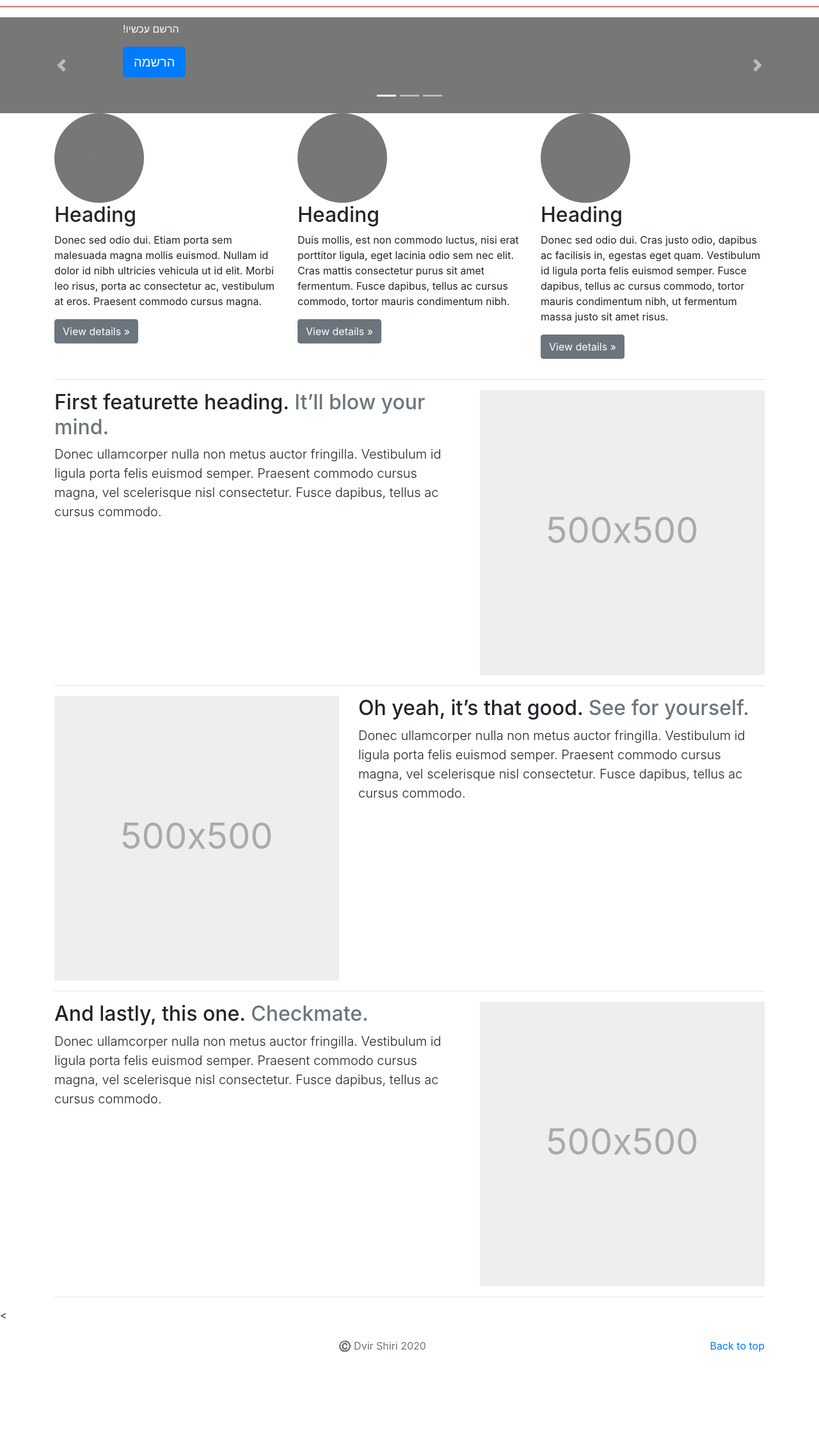
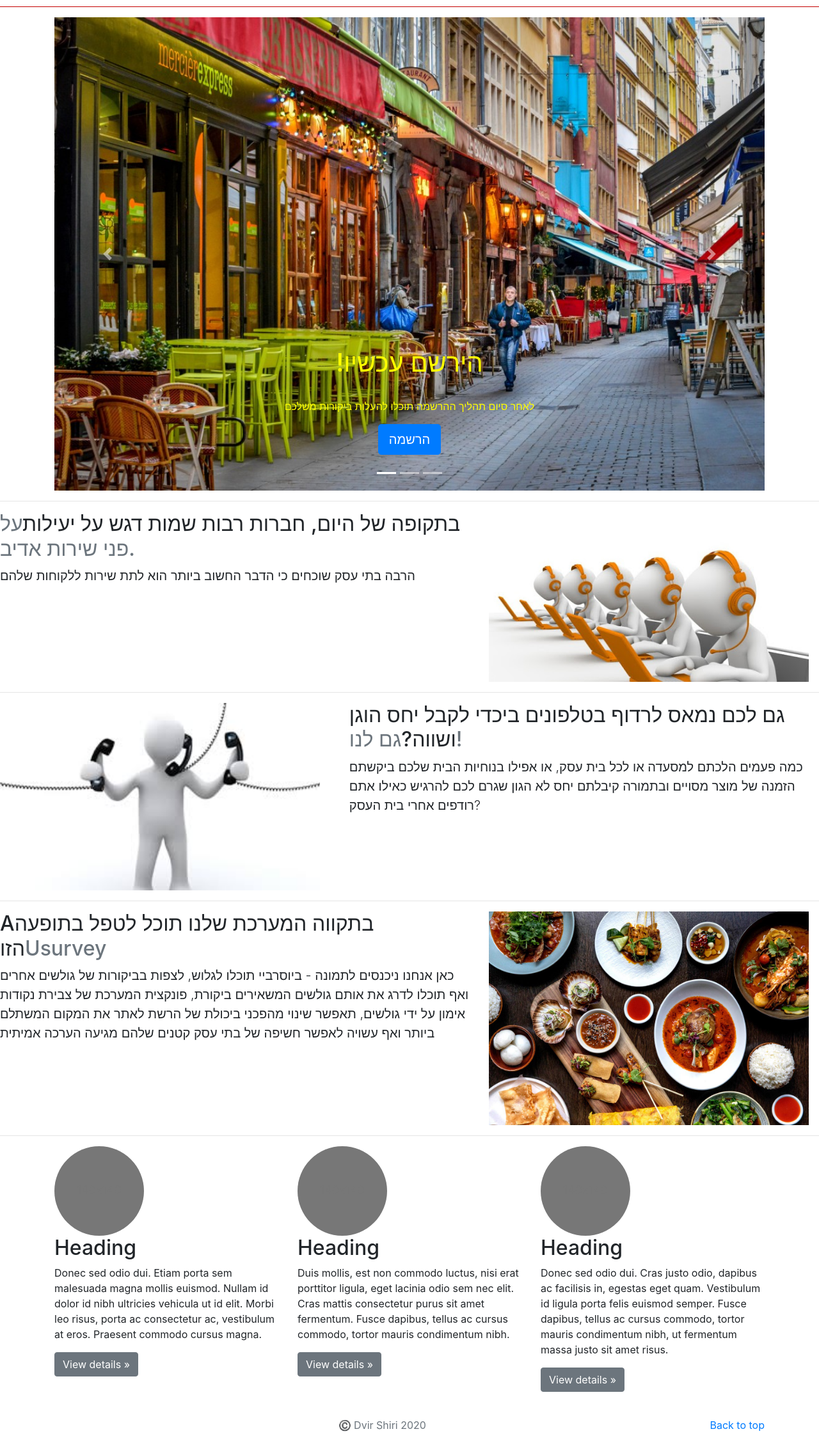
Before and after one commit to DvirS123/Usurvey-Head, a Django app: page / in a window 1280 px wide. Shown: the part 102-2358 px from the top of the page at 64% size. Before the commit the page ends 2216 px from the top, so only its background shows below. Run offline with Django 3.2, Linux system fonts and the light colour scheme; some libraries are stand-ins or nearby versions.

Commit message:
static files added and description about websites porpuse on home page

```diff
--- a/reviews/templates/home.html
+++ b/reviews/templates/home.html
@@ -1,7 +1,9 @@
 {% extends 'base.html' %}
 
 {% block content %}
+{% load staticfiles %}
 <hr color="dark"/>
+<div class = "container">
   <body>
 <main role="main">
   <div id="myCarousel" class="carousel slide" data-ride="carousel">
@@ -12,41 +14,39 @@
     </ol>
     <div class="carousel-inner">
       <div class="carousel-item active">
-        <svg class="bd-placeholder-img" width="100%" height="100%" xmlns="http://www.w3.org/2000/svg" preserveAspectRatio="xMidYMid slice" focusable="false" role="img"><rect width="100%" height="100%" fill="#777"/></svg>
-        <div class="container">
-          <div class="carousel-caption text-left">
-            <h1>Example headline.</h1>
-            <p>
+        <img class="img" width="100%" height="100%" xmlns="http://www.w3.org/2000/svg" preserveAspectRatio="xMidYMid slice" src="{% static 'street_restraunts.jpg' %}" role="img"></img>
+          <div class="carousel-caption">
+            <h1 style="color:yellow">!הירשם עכשיו</h1>
+            <p style="color:yellow">
             <br/>
-            !הרשם עכשיו
+            לאחר סיום תהליך ההרשמה תוכלו להעלות ביקורות משלכם
             </p>
             <p><a class="btn btn-lg btn-primary" href="{% url 'signup' %}" role="button">הרשמה</a></p>
           </div>
         </div>
-      </div>
       <div class="carousel-item">
-        <svg class="bd-placeholder-img" width="100%" height="100%" xmlns="http://www.w3.org/2000/svg" preserveAspectRatio="xMidYMid slice" focusable="false" role="img"><rect width="100%" height="100%" fill="#777"/></svg>
+        <img class="img" width="100%" height="100%" xmlns="http://www.w3.org/2000/svg" preserveAspectRatio="xMidYMid slice" src="{% static 'watching_movie.jpg' %}" role="img"></img>
         <div class="container">
           <div class="carousel-caption">
-            <h1>Another example headline.</h1>
-            <p>
+            <h1 style="color:yellow">התחבר</h1>
+            <p style="color:yellow">
             	<br/>
-            	!או שאם אתה רשום התחבר עכשיו
+            	התחבר והצטרף עכשיו לגולשים האחריםת הגב על ביקורות וגלה איפה הכי כדאי לקבל שירות איכותי ואדיב.
             </p>
             <p><a class="btn btn-lg btn-primary" href="{% url 'login'%}" role="button">התחבר</a></p>
           </div>
         </div>
       </div>
       <div class="carousel-item">
-        <svg class="bd-placeholder-img" width="100%" height="100%" xmlns="http://www.w3.org/2000/svg" preserveAspectRatio="xMidYMid slice" focusable="false" role="img"><rect width="100%" height="100%" fill="#777"/></svg>
+        <img class="img" width="100%" height="100%" xmlns="http://www.w3.org/2000/svg" preserveAspectRatio="xMidYMid slice" src="{% static 'call.jpg' %}" role="img"></img>
         <div class="container">
-          <div class="carousel-caption text-right">
-            <h1>One more for good measure.</h1>
-            <p>
+          <div class="carousel-caption">
+            <h1 style="color:yellow">צור קשר</h1>
+            <p style="color:yellow">
             	<br/>
-            	צור קשר
+            	צור קשר במידה ויש בעייה
             </p>
-            <p><a class="btn btn-lg btn-primary" href="#" role="button">צור קשר</a></p>
+            <p><a class="btn btn-lg btn-primary" href="mailto:dvirshiri.123@gmail.com" role="button">צור קשר</a></p><!--contact me -->
           </div>
         </div>
       </div>
@@ -60,6 +60,52 @@
       <span class="sr-only">Next</span>
     </a>
   </div>
+</div>
+
+    <!-- START THE FEATURETTES -->
+
+    <hr class="featurette-divider">
+
+    <div class="row featurette">
+      <div class="col-md-7">
+        <h2 class="featurette-heading">בתקופה של היום, חברות רבות שמות דגש על יעילות<span class="text-muted">על פני שירות אדיב.</span></h2>
+        <p class="lead">הרבה בתי עסק שוכחים כי הדבר החשוב ביותר הוא לתת שירות ללקוחות שלהם</p>
+      </div>
+      <div class="col-md-5">
+        <img class="featurette-image img-fluid mx-auto" width="500" height="500" xmlns="http://www.w3.org/2000/svg" src="{% static 'service.jpg' %}" preserveAspectRatio="xMidYMid slice" role="img" aria-label="image not available"><title>Placeholder</title>
+        	<rect width="100%" height="100%" fill="#eee"/></svg>
+      </div>
+    </div>
+
+    <hr class="featurette-divider">
+
+    <div class="row featurette">
+      <div class="col-md-7 order-md-2">
+        <h2 class="featurette-heading">גם לכם נמאס לרדוף בטלפונים ביכדי לקבל יחס הוגן ושווה?<span class="text-muted">גם לנו!</span></h2>
+        <p class="lead">כמה פעמים הלכתם למסעדה או לכל בית עסק, או אפילו בנוחיות הבית שלכם ביקשתם הזמנה של מוצר מסויים ובתמורה קיבלתם יחס לא הגון שגרם לכם להרגיש כאילו אתם רודפים אחרי בית העסק?</p>
+      </div>
+      <div class="col-md-5 order-md-1">
+        <img class="featurette-image img-fluid mx-auto" width="500" height="500" xmlns="http://www.w3.org/2000/svg" src="{% static 'tired.jpg' %}" preserveAspectRatio="xMidYMid slice" role="img" aria-label="image not available"><title>Placeholder</title>
+        	<rect width="100%" height="100%" fill="#eee"/></svg>
+      </div>
+    </div>
+
+    <hr class="featurette-divider">
+
+    <div class="row featurette">
+      <div class="col-md-7">
+        <h2 class="featurette-heading">Aבתקווה המערכת שלנו תוכל לטפל בתופעה הזו<span class="text-muted">Usurvey</span></h2>
+        <p class="lead">כאן אנחנו ניכנסים לתמונה - ביוסרביי תוכלו לגלוש, לצפות בביקורות של גולשים אחרים ואף תוכלו לדרג את אותם גולשים המשאירים ביקורת, פונקצית המערכת של צבירת נקודות אימון על ידי גולשים, תאפשר שינוי מהפכני ביכולת של הרשת לאתר את המקום המשתלם ביותר ואף עשויה לאפשר חשיפה של בתי עסק קטנים שלהם מגיעה הערכה אמיתית</p>
+      </div>
+      <div class="col-md-5">
+        <img class="featurette-image img-fluid mx-auto" width="500" height="500" xmlns="http://www.w3.org/2000/svg" src="{% static 'food.jpg' %}" preserveAspectRatio="xMidYMid slice" role="img" aria-label="image not available"><title>Placeholder</title>
+        	<rect width="100%" height="100%" fill="#eee"/></svg>
+      </div>
+    </div>
+
+    <hr class="featurette-divider">
+
+    <!-- /END THE FEATURETTES -->
 
 
   <!-- Marketing messaging and featurettes
@@ -91,49 +137,7 @@
     </div><!-- /.row -->
 
 
-    <!-- START THE FEATURETTES -->
-
-    <hr class="featurette-divider">
-
-    <div class="row featurette">
-      <div class="col-md-7">
-        <h2 class="featurette-heading">First featurette heading. <span class="text-muted">It’ll blow your mind.</span></h2>
-        <p class="lead">Donec ullamcorper nulla non metus auctor fringilla. Vestibulum id ligula porta felis euismod semper. Praesent commodo cursus magna, vel scelerisque nisl consectetur. Fusce dapibus, tellus ac cursus commodo.</p>
-      </div>
-      <div class="col-md-5">
-        <svg class="bd-placeholder-img bd-placeholder-img-lg featurette-image img-fluid mx-auto" width="500" height="500" xmlns="http://www.w3.org/2000/svg" preserveAspectRatio="xMidYMid slice" focusable="false" role="img" aria-label="Placeholder: 500x500"><title>Placeholder</title><rect width="100%" height="100%" fill="#eee"/><text x="50%" y="50%" fill="#aaa" dy=".3em">500x500</text></svg>
-      </div>
-    </div>
-
-    <hr class="featurette-divider">
-
-    <div class="row featurette">
-      <div class="col-md-7 order-md-2">
-        <h2 class="featurette-heading">Oh yeah, it’s that good. <span class="text-muted">See for yourself.</span></h2>
-        <p class="lead">Donec ullamcorper nulla non metus auctor fringilla. Vestibulum id ligula porta felis euismod semper. Praesent commodo cursus magna, vel scelerisque nisl consectetur. Fusce dapibus, tellus ac cursus commodo.</p>
-      </div>
-      <div class="col-md-5 order-md-1">
-        <svg class="bd-placeholder-img bd-placeholder-img-lg featurette-image img-fluid mx-auto" width="500" height="500" xmlns="http://www.w3.org/2000/svg" preserveAspectRatio="xMidYMid slice" focusable="false" role="img" aria-label="Placeholder: 500x500"><title>Placeholder</title><rect width="100%" height="100%" fill="#eee"/><text x="50%" y="50%" fill="#aaa" dy=".3em">500x500</text></svg>
-      </div>
-    </div>
-
-    <hr class="featurette-divider">
-
-    <div class="row featurette">
-      <div class="col-md-7">
-        <h2 class="featurette-heading">And lastly, this one. <span class="text-muted">Checkmate.</span></h2>
-        <p class="lead">Donec ullamcorper nulla non metus auctor fringilla. Vestibulum id ligula porta felis euismod semper. Praesent commodo cursus magna, vel scelerisque nisl consectetur. Fusce dapibus, tellus ac cursus commodo.</p>
-      </div>
-      <div class="col-md-5">
-        <svg class="bd-placeholder-img bd-placeholder-img-lg featurette-image img-fluid mx-auto" width="500" height="500" xmlns="http://www.w3.org/2000/svg" preserveAspectRatio="xMidYMid slice" focusable="false" role="img" aria-label="Placeholder: 500x500"><title>Placeholder</title><rect width="100%" height="100%" fill="#eee"/><text x="50%" y="50%" fill="#aaa" dy=".3em">500x500</text></svg>
-      </div>
-    </div>
-
-    <hr class="featurette-divider">
-
-    <!-- /END THE FEATURETTES -->
-
-  </div><
+  </div>
 </main>
 	<script src="https://code.jquery.com/jquery-3.5.1.slim.min.js" integrity="sha384-DfXdz2htPH0lsSSs5nCTpuj/zy4C+OGpamoFVy38MVBnE+IbbVYUew+OrCXaRkfj" crossorigin="anonymous"></script>
     <script src="https://cdn.jsdelivr.net/npm/popper.js@1.16.0/dist/umd/popper.min.js" integrity="sha384-Q6E9RHvbIyZFJoft+2mJbHaEWldlvI9IOYy5n3zV9zzTtmI3UksdQRVvoxMfooAo" crossorigin="anonymous"></script>
```
Also changed, not shown: Usurvey/static/call.jpg (added), Usurvey/static/food.jpg (added), Usurvey/static/service.jpg (added), Usurvey/static/street_restraunts.jpg (added), Usurvey/static/tired.jpg (added), Usurvey/static/watching_movie.jpg (added).
